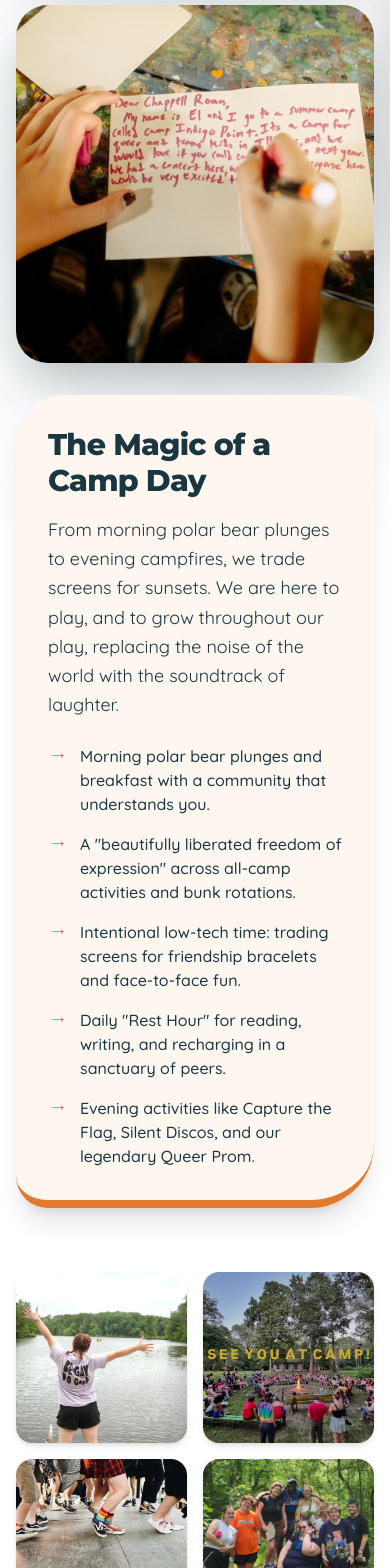
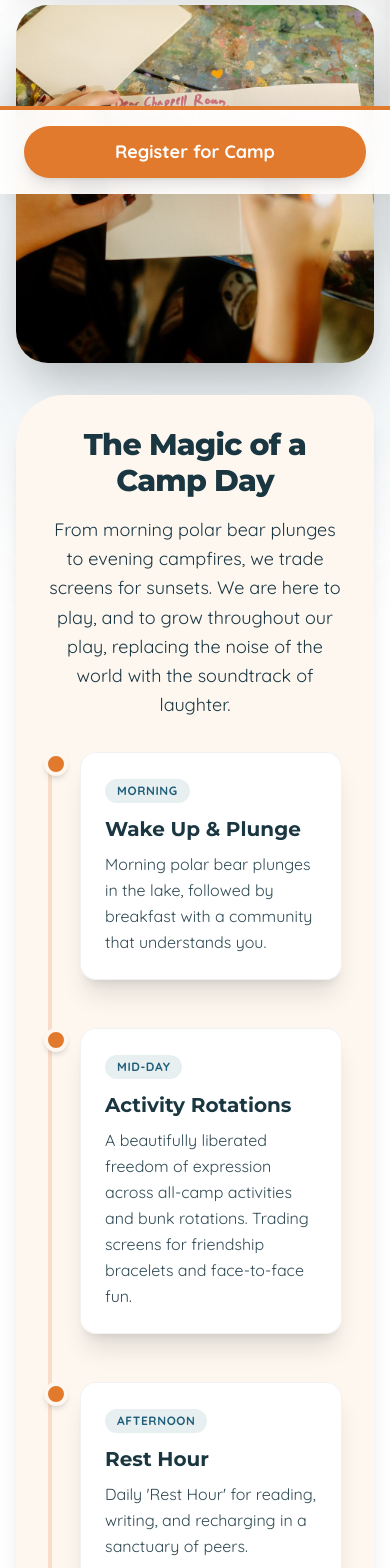
Before and after one commit to RavBogard/CampIndigoPoint, a React (Vite) app: page /about in a window 390 px wide. Shown: the part 800-2368 px from the top of the page. Built offline with nearby package versions, Linux system fonts and the light colour scheme.

Commit message:
feat: complete Phase 11 Conversion UX
- Add interactive 'Day in the Life' timeline to About page using framer-motion
- Implement context-aware Sticky Action Bar for long scrolls
- Verify scroll behaviors do not break mobile layouts

```diff
--- /dev/null
+++ b/src/components/site/CampTimeline.jsx
@@ -0,0 +1,52 @@
+import { motion } from "framer-motion";
+
+const CampTimeline = ({ schedule }) => {
+  if (!schedule || schedule.length === 0) return null;
+
+  return (
+    <div className="relative pl-8 md:pl-0">
+      {/* Vertical Line */}
+      <div className="absolute left-0 md:left-1/2 top-4 bottom-4 w-1 bg-[var(--color-camp-orange)]/20 md:-translate-x-1/2 rounded-full" aria-hidden="true" />
+
+      <div className="grid gap-12">
+        {schedule.map((item, index) => {
+          const isEven = index % 2 === 0;
+
+          return (
+            <motion.div
+              key={item.title}
+              initial={{ opacity: 0, y: 30 }}
+              whileInView={{ opacity: 1, y: 0 }}
+              viewport={{ once: true, margin: "-100px" }}
+              transition={{ duration: 0.5, delay: index * 0.1 }}
+              className={`relative flex flex-col md:flex-row items-start md:items-center ${isEven ? 'md:flex-row-reverse' : ''}`}
+            >
+              {/* Timeline Dot */}
+              <div
+                className="absolute left-[-2.25rem] md:left-1/2 md:-translate-x-1/2 w-6 h-6 rounded-full bg-[var(--color-camp-orange)] border-4 border-[var(--color-camp-sun)] shadow-md z-10"
+                aria-hidden="true"
+              />
+
+              {/* Content Card */}
+              <div className={`w-full md:w-[45%] ${isEven ? 'md:pl-12' : 'md:pr-12'}`}>
+                <div className="bg-white/95 border border-black/5 shadow-xl rounded-2xl p-6 hover:-translate-y-1 transition-transform">
+                  <span className="inline-block px-3 py-1 rounded-full bg-[var(--color-camp-teal)]/10 text-[var(--color-camp-teal)] text-xs font-bold uppercase tracking-wider mb-3">
+                    {item.time}
+                  </span>
+                  <h3 className="text-xl font-bold font-serif text-[var(--color-camp-text)] mb-2">
+                    {item.title}
+                  </h3>
+                  <p className="text-[var(--color-camp-text)]/90 leading-relaxed">
+                    {item.description}
+                  </p>
+                </div>
+              </div>
+            </motion.div>
+          );
+        })}
+      </div>
+    </div>
+  );
+};
+
+export default CampTimeline;
--- a/src/components/site/SiteLayout.jsx
+++ b/src/components/site/SiteLayout.jsx
@@ -4,6 +4,7 @@ import { siteSettings } from "../../content/site";
 import AnnouncementBar from "./AnnouncementBar";
 import SiteFooter from "./SiteFooter";
 import SiteHeader from "./SiteHeader";
+import StickyActionBar from "./StickyActionBar";
 
 const SiteLayout = () => {
   const [isMobileNavOpen, setIsMobileNavOpen] = useState(false);
@@ -56,13 +57,14 @@ const SiteLayout = () => {
           </div>
         </header>
 
-        <main className="flex-1 relative overflow-hidden focus:outline-none" id="main-content" tabIndex={-1}>
+        <main className="flex-1 relative overflow-hidden focus:outline-none pb-24" id="main-content" tabIndex={-1}>
           <div className="absolute w-[30rem] h-[30rem] rounded-full blur-[80px] -z-10 opacity-10 top-[10%] -left-[10%] bg-[var(--color-camp-teal)]" aria-hidden="true" />
           <div className="absolute w-[30rem] h-[30rem] rounded-full blur-[80px] -z-10 opacity-10 bottom-[10%] -right-[10%] bg-[var(--color-camp-orange)]" aria-hidden="true" />
           <Outlet />
         </main>
 
         <SiteFooter />
+        <StickyActionBar />
       </div>
     </div>
   );
--- /dev/null
+++ b/src/components/site/StickyActionBar.jsx
@@ -0,0 +1,57 @@
+import { useState } from "react";
+import { motion, useScroll, useMotionValueEvent } from "framer-motion";
+import { useLocation } from "react-router-dom";
+import { siteSettings } from "../../content/site";
+
+const StickyActionBar = () => {
+  const { scrollY } = useScroll();
+  const [isVisible, setIsVisible] = useState(false);
+  const location = useLocation();
+  const { defaultCtas } = siteSettings;
+
+  // Show bar after scrolling down 400px
+  useMotionValueEvent(scrollY, "change", (latest) => {
+    if (latest > 400) {
+      setIsVisible(true);
+    } else {
+      setIsVisible(false);
+    }
+  });
+
+  // Determine which CTA to show based on the current route
+  let activeCta = defaultCtas.primary; // Register is the default
+  let message = "Ready to step into the magic?";
+
+  if (location.pathname.includes("/donate")) {
+    activeCta = defaultCtas.secondary;
+    message = "Give a child a world in color.";
+  } else if (location.pathname.includes("/staff")) {
+    activeCta = defaultCtas.tertiary;
+    message = "Join the chosen family.";
+  }
+
+  return (
+    <motion.div
+      initial={{ y: 150 }}
+      animate={{ y: isVisible ? 0 : 150 }}
+      transition={{ type: "spring", stiffness: 260, damping: 20 }}
+      className="fixed bottom-0 left-0 right-0 z-40 bg-white/95 backdrop-blur-md shadow-[0_-10px_40px_rgba(0,0,0,0.1)] border-t-4 border-[var(--color-camp-orange)] px-4 py-4 md:py-5 flex justify-center items-center"
+    >
+      <div className="max-w-7xl w-full flex flex-col sm:flex-row justify-between items-center gap-4 px-2 sm:px-6">
+        <p className="font-serif font-bold text-lg text-[var(--color-camp-text)] hidden sm:block">
+          {message}
+        </p>
+        <a
+          href={activeCta.href}
+          rel="noreferrer"
+          target="_blank"
+          className="inline-flex items-center justify-center px-8 py-3 font-bold rounded-full transition-all hover:-translate-y-0.5 bg-[var(--color-camp-orange)] text-white hover:bg-[#f08b3e] shadow-lg hover:shadow-xl hover:shadow-[var(--color-camp-orange)]/20 w-full sm:w-auto text-lg"
+        >
+          {activeCta.label}
+        </a>
+      </div>
+    </motion.div>
+  );
+};
+
+export default StickyActionBar;
--- a/src/content/about.js
+++ b/src/content/about.js
@@ -24,12 +24,27 @@ export const aboutPage = {
   campLife: {
     heading: 'The Magic of a Camp Day',
     summary: 'From morning polar bear plunges to evening campfires, we trade screens for sunsets. We are here to play, and to grow throughout our play, replacing the noise of the world with the soundtrack of laughter.',
-    bullets: [
-      'Morning polar bear plunges and breakfast with a community that understands you.',
-      'A "beautifully liberated freedom of expression" across all-camp activities and bunk rotations.',
-      'Intentional low-tech time: trading screens for friendship bracelets and face-to-face fun.',
-      'Daily "Rest Hour" for reading, writing, and recharging in a sanctuary of peers.',
-      'Evening activities like Capture the Flag, Silent Discos, and our legendary Queer Prom.',
+    schedule: [
+      {
+        time: "Morning",
+        title: "Wake Up & Plunge",
+        description: "Morning polar bear plunges in the lake, followed by breakfast with a community that understands you."
+      },
+      {
+        time: "Mid-Day",
+        title: "Activity Rotations",
+        description: "A beautifully liberated freedom of expression across all-camp activities and bunk rotations. Trading screens for friendship bracelets and face-to-face fun."
+      },
+      {
+        time: "Afternoon",
+        title: "Rest Hour",
+        description: "Daily 'Rest Hour' for reading, writing, and recharging in a sanctuary of peers."
+      },
+      {
+        time: "Evening",
+        title: "Camp Traditions",
+        description: "Evening activities like Capture the Flag, Silent Discos, and our legendary Queer Prom."
+      }
     ],
   },
   testimonials: [
--- a/src/routes/AboutRoute.jsx
+++ b/src/routes/AboutRoute.jsx
@@ -1,4 +1,5 @@
 import PageFrame from "../components/site/PageFrame";
+import CampTimeline from "../components/site/CampTimeline";
 import { aboutPage } from "../content/about";
 import { usePageMetadata } from "../lib/metadata";
 
@@ -15,19 +16,15 @@ const AboutRoute = () => {
     >
       <section
         aria-labelledby="about-camp-life-title"
-        className="bg-[var(--color-camp-sun)] rounded-[3rem_1.5rem_4rem_2rem] p-8 md:p-14 border-b-8 border-[var(--color-camp-orange)] shadow-xl grid gap-4 mb-8"
+        className="bg-[var(--color-camp-sun)] rounded-[3rem_1.5rem_4rem_2rem] p-8 md:p-14 border-b-8 border-[var(--color-camp-orange)] shadow-xl grid gap-8 mb-8"
       >
-        <h2 id="about-camp-life-title" className="text-3xl md:text-4xl font-extrabold text-[var(--color-camp-text)] font-serif tracking-tight content-title--underline">
-          {aboutPage.campLife.heading}
-        </h2>
-        <p className="text-lg text-[var(--color-camp-text)] leading-relaxed">{aboutPage.campLife.summary}</p>
-        <ul className="grid gap-4 mt-2">
-          {aboutPage.campLife.bullets.map((bullet) => (
-            <li key={bullet} className="pl-8 relative font-medium before:content-['→'] before:text-[var(--color-camp-orange)] before:font-extrabold before:text-xl before:absolute before:left-0 before:-top-1.5">
-              {bullet}
-            </li>
-          ))}
-        </ul>
+        <div className="grid gap-4 max-w-3xl mx-auto text-center">
+          <h2 id="about-camp-life-title" className="text-3xl md:text-4xl font-extrabold text-[var(--color-camp-text)] font-serif tracking-tight content-title--underline">
+            {aboutPage.campLife.heading}
+          </h2>
+          <p className="text-lg text-[var(--color-camp-text)] leading-relaxed">{aboutPage.campLife.summary}</p>
+        </div>
+        <CampTimeline schedule={aboutPage.campLife.schedule} />
       </section>
 
       {/* Media Grid */}
```
Also changed, not shown: .planning/STATE.md, .planning/phases/11-conversion-ux-optimization/11-VERIFICATION.md (added).
